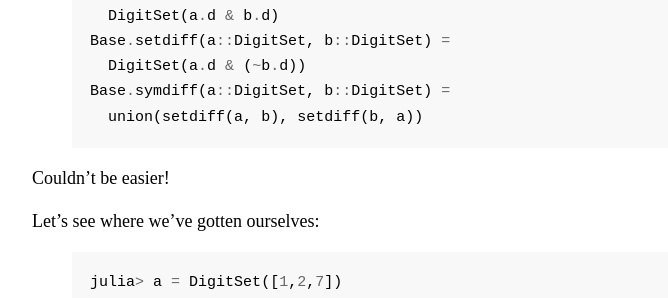
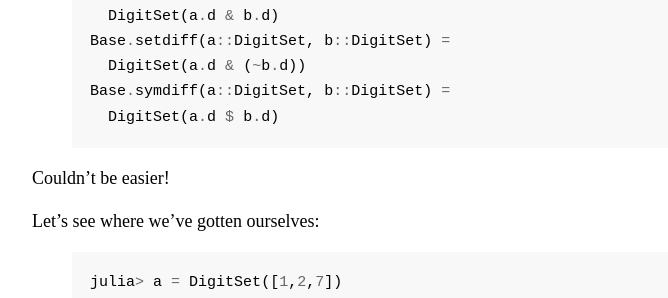
Before and after one commit to jwmerrill/jwmerrill.github.io, a Jekyll site: the page built from _posts/2015-11-02-optimizing-kakuro-in-julia.md, in a window 1280 px wide and 900 px high, scrolled down 16819 px. Shown: the part 151-449 px from the top of the window, without its empty margins (32-700 px from the left). Built offline with Jekyll 4.4.1, drawn with Linux system fonts in a browser that asks for light colours; some web fonts are replaced.

Commit message:
Simpler symdiff implementation on digit sets.

```diff
--- a/_posts/2015-11-02-optimizing-kakuro-in-julia.md
+++ b/_posts/2015-11-02-optimizing-kakuro-in-julia.md
@@ -609,7 +609,7 @@ Base.intersect(a::DigitSet, b::DigitSet) =
 Base.setdiff(a::DigitSet, b::DigitSet) =
   DigitSet(a.d & (~b.d))
 Base.symdiff(a::DigitSet, b::DigitSet) =
-  union(setdiff(a, b), setdiff(b, a))
+  DigitSet(a.d $ b.d)
 {% endhighlight %}
 
 Couldn't be easier!
```
